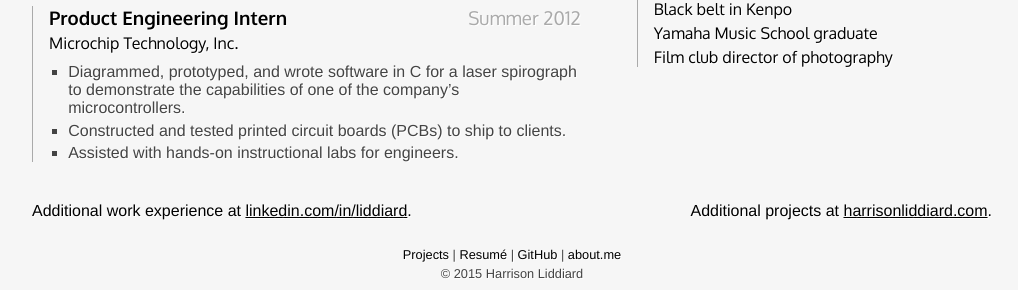
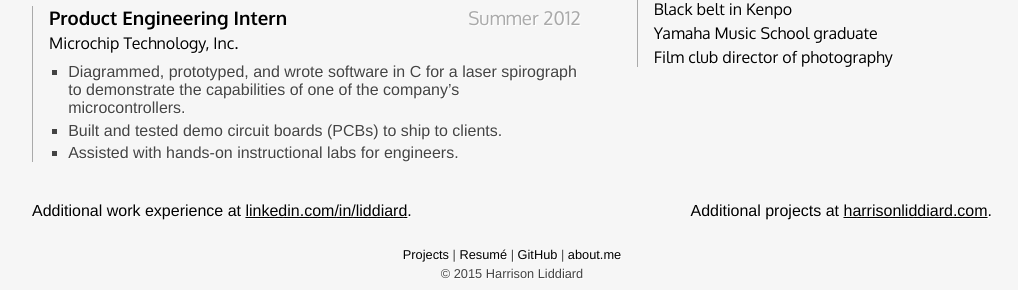
Before and after one commit to liddiard/harrisonliddiard.com, a Django app: page /resume/ in a window 1280 px wide. Shown: the part 1070-1360 px from the top of the page, without its empty margins (128-1146 px from the left). Run offline with Django 3.2, Linux system fonts and the light colour scheme; some libraries are stand-ins or nearby versions.

Commit message:
changed bullet wording

```diff
--- a/harrisonliddiard/templates/resume.html
+++ b/harrisonliddiard/templates/resume.html
@@ -49,7 +49,7 @@
             <h4 class="company">Microchip Technology, Inc.</h4>
             <ul>
                 <li>Diagrammed, prototyped, and wrote software in C for a laser spirograph to demonstrate the capabilities of one of the company&rsquo;s microcontrollers.</li>
-                <li>Constructed and tested printed circuit boards (PCBs) to ship to clients.</li>
+                <li>Built and tested demo circuit boards (PCBs) to ship to clients.</li>
                 <li>Assisted with hands-on instructional labs for engineers.</li>
             </ul>
         </div>
```
